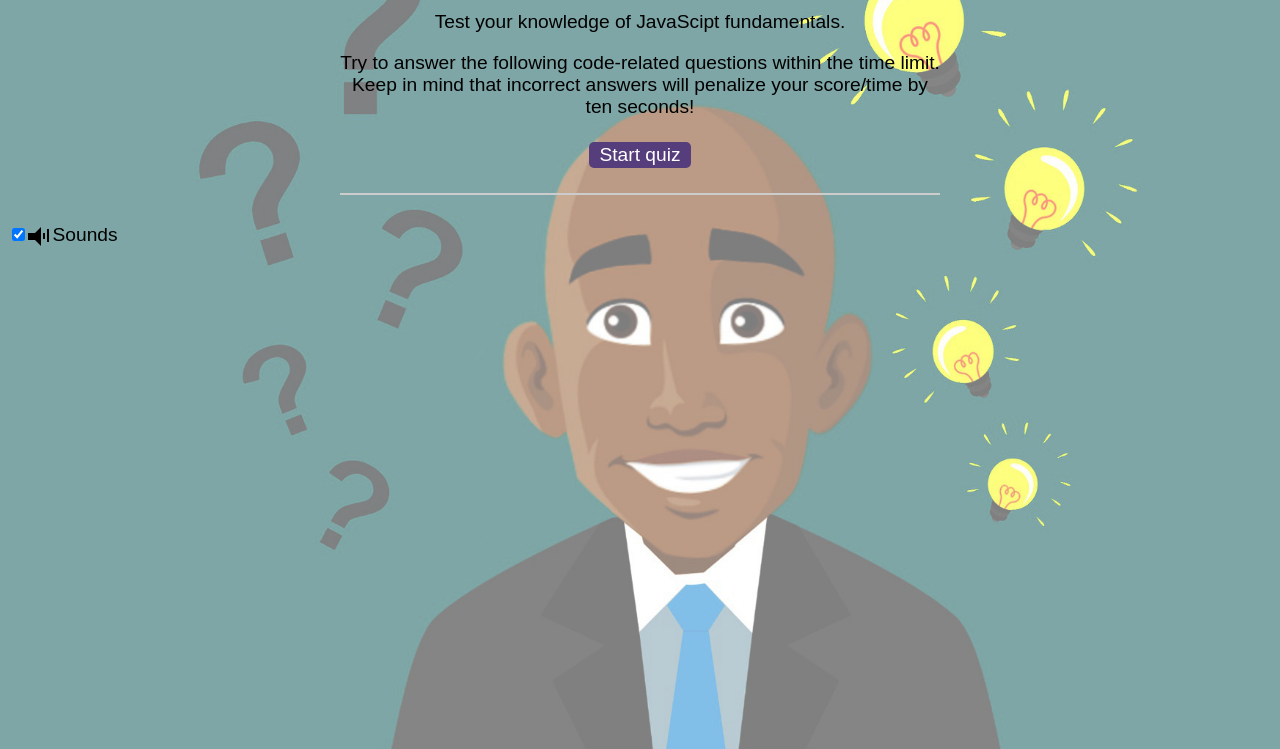
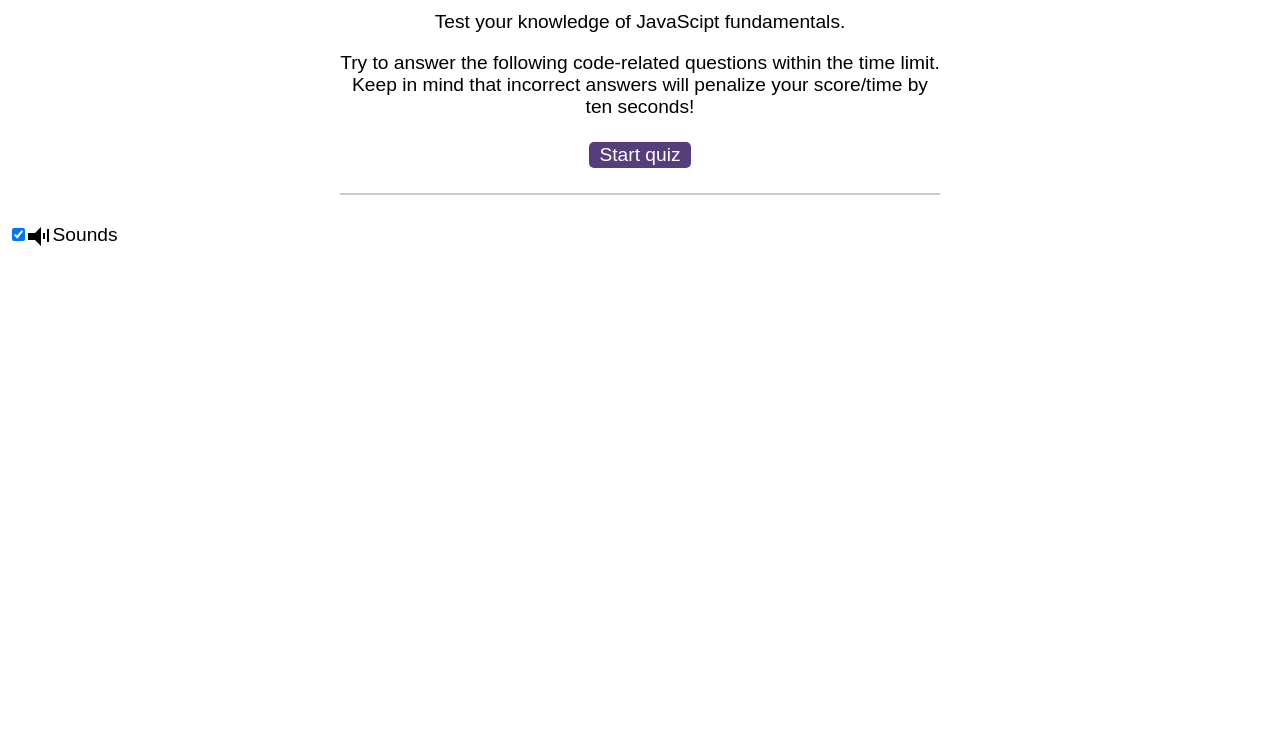
Before and after one commit to tomking1983/module-6-code-quiz, a plain HTML site: page index.html in a window 1280 px wide. Shown: the part 159-908 px from the top of the page. Drawn offline with Linux system fonts and the light colour scheme.

Commit message:
deleted background img which wasnt displaying properly

```diff
--- a/assets/css/styles.css
+++ b/assets/css/styles.css
@@ -1,7 +1,7 @@
 body {
   font-family: Arial;
   font-size: 120%;
-  background: url(/assets/images/bg.jpg);
+  /* background: url(/assets/images/bg.jpg); */
   min-height: 100vh;
   background-position: center;
   background-size: cover;
```
Also changed, not shown: assets/images/screenshot.png.
